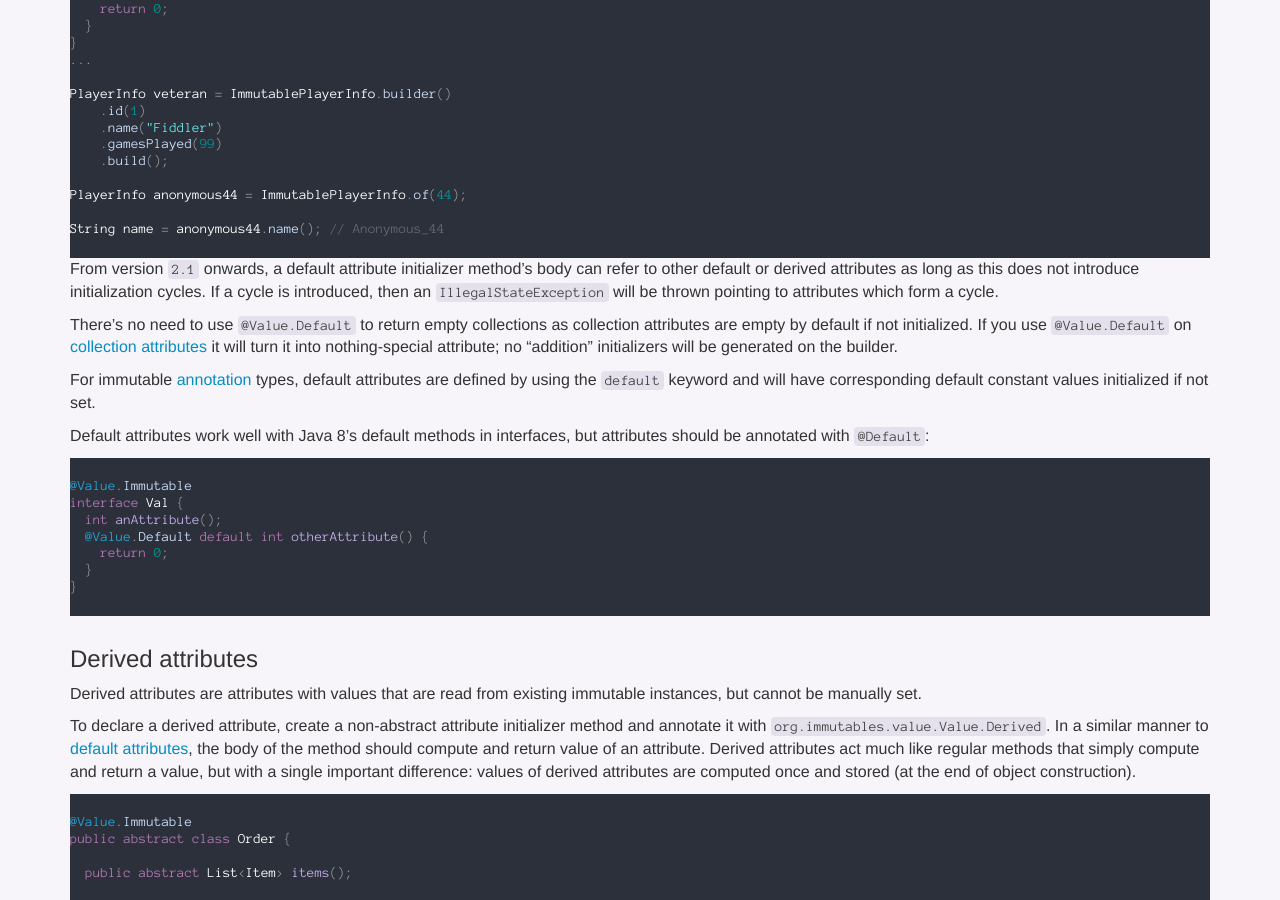
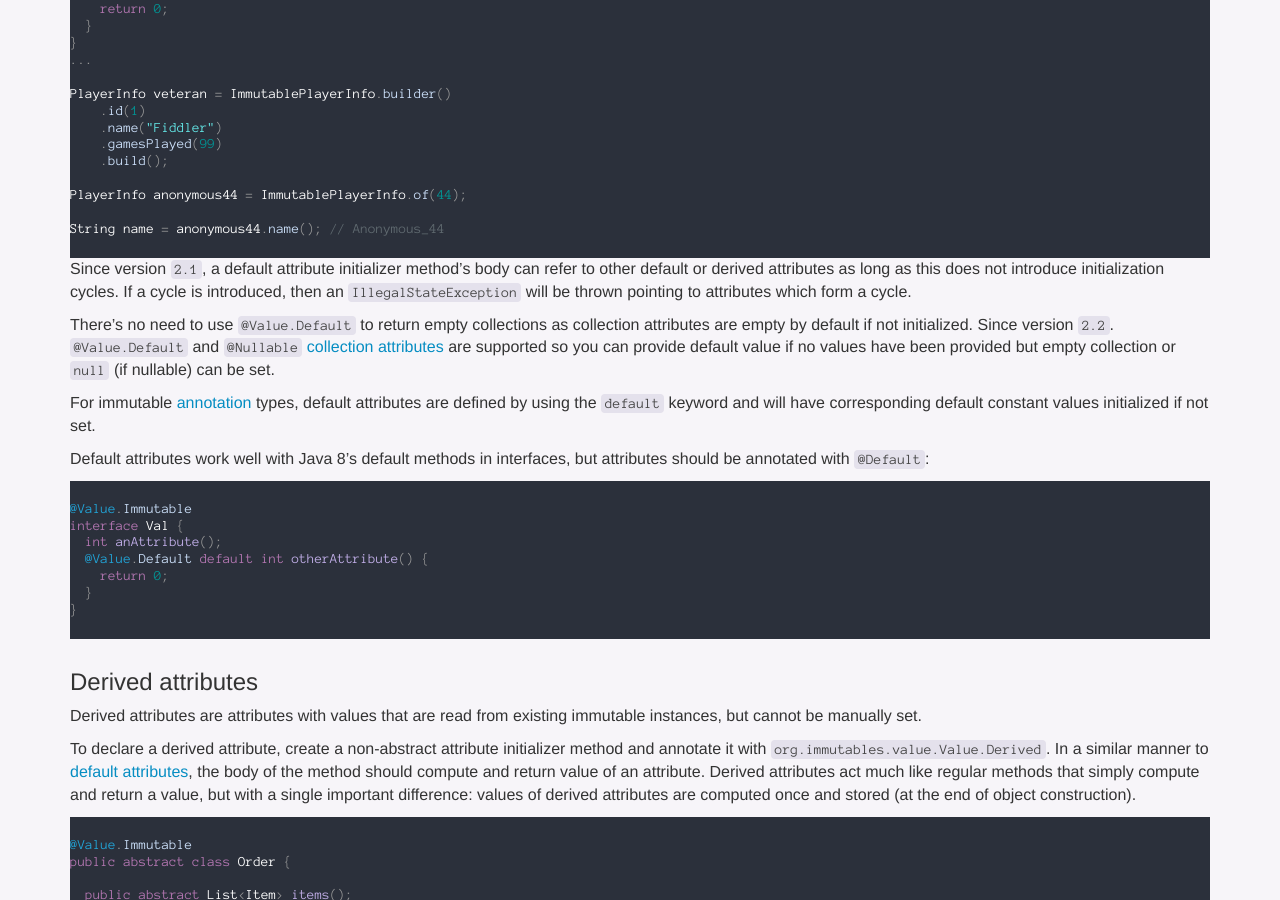
Before and after one commit to immutables/immutables.github.io, a Jekyll site: the page built from immutable.md, in a window 1280 px wide and 900 px high, scrolled down 9049 px. Built offline with Jekyll 4.4.1, drawn with Linux system fonts in a browser that asks for light colours; nearby versions of some CDN libraries; Markdown is read by kramdown in place of the engine named in the settings.

````diff
--- a/immutable.md
+++ b/immutable.md
@@ -532,13 +532,13 @@ PlayerInfo anonymous44 = ImmutablePlayerInfo.of(44);
 String name = anonymous44.name(); // Anonymous_44
 ```
 
-From version `2.1` onwards, a default attribute initializer method's body can refer to other default
+Since version `2.1`, a default attribute initializer method's body can refer to other default
 or derived attributes as long as this does not introduce initialization cycles.
 If a cycle is introduced, then an `IllegalStateException` will be thrown pointing
 to attributes which form a cycle.
 
 There's no need to use `@Value.Default` to return empty collections as collection attributes are empty by default if not initialized.
-If you use `@Value.Default` on [collection attributes](#collection) it will turn it into nothing-special attribute; no "addition" initializers will be generated on the builder.
+Since version `2.2`. `@Value.Default` and `@Nullable` [collection attributes](#collection) are supported so you can provide default value if no values have been provided but empty collection or `null` (if nullable) can be set.
 
 For immutable [annotation](#annotations) types, default attributes are defined by using the
 `default` keyword and will have corresponding default constant values initialized if not set.
--- a/index.html
+++ b/index.html
@@ -53,6 +53,7 @@ Works out-of-the box with build tools, integrates into [IDEs](/apt.html). [Get&n
     </section>
 
     <section class="feature">
+      <span class="label label-success" title="Generic parameter support">2.2</span>
 {% capture promo %}
 #### Feature packed
 
@@ -73,7 +74,6 @@ Generated APIs are carefully tuned for the best power-to-weight ratio. No ugly n
     </section>
 
     <section class="feature">
-    <span class="label label-success" title="Generic parameter support">2.2</span>
 {% capture promo %}
 #### Flexible
 
````
